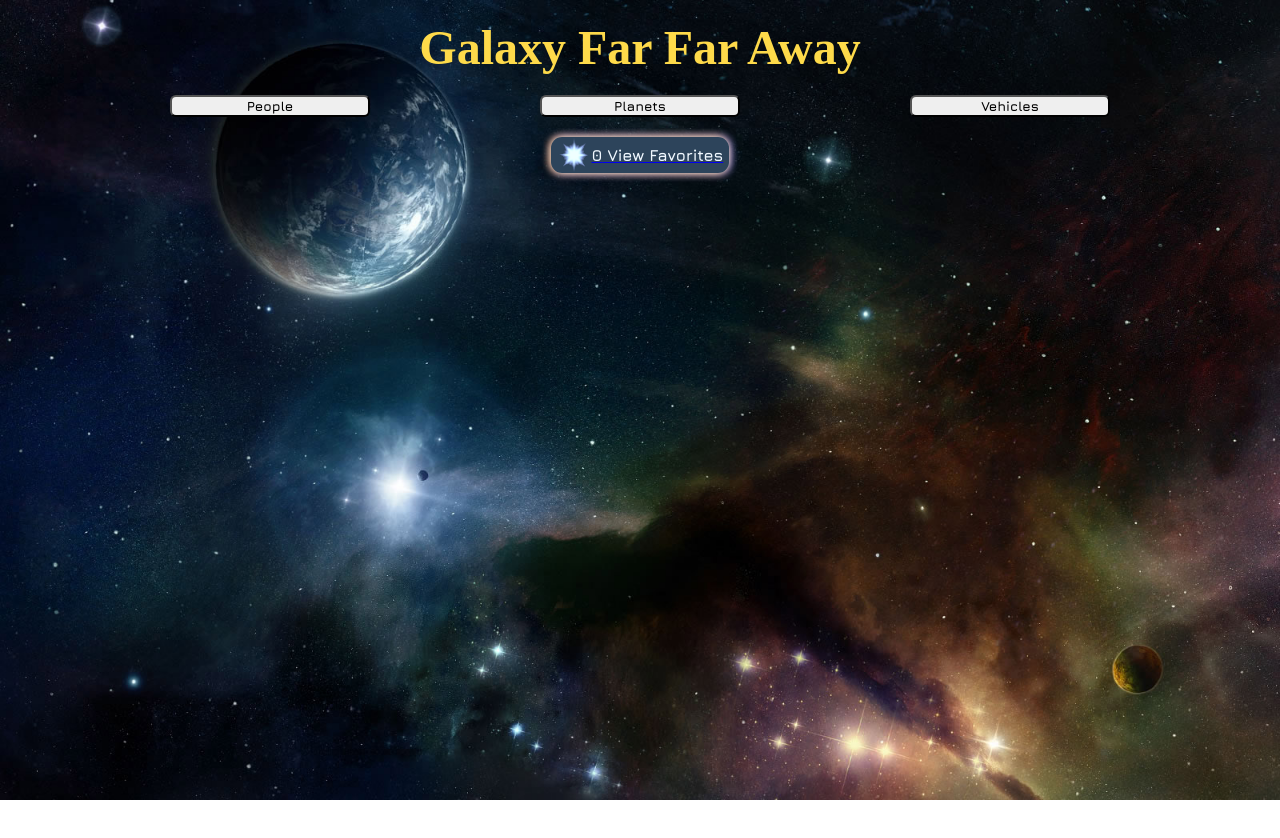
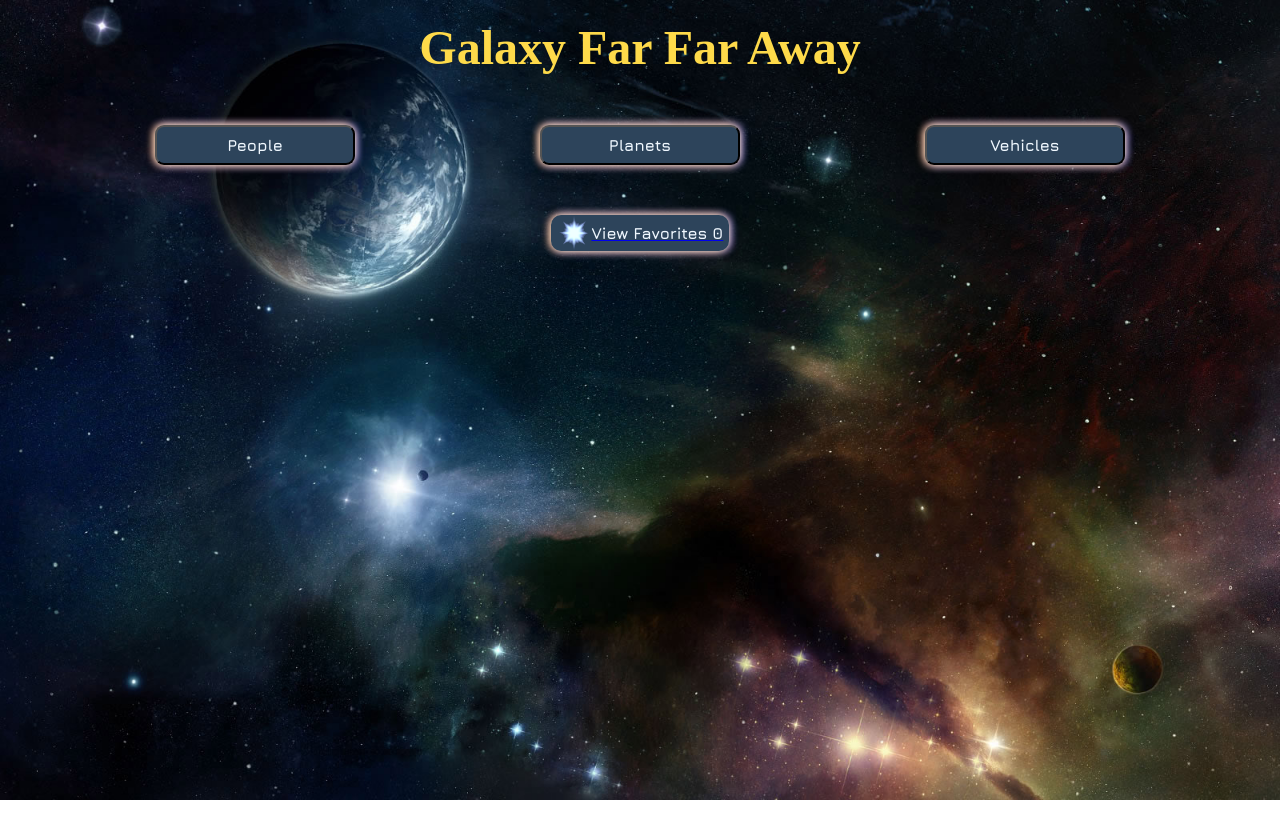
Before and after one commit to SamanthaLFreeman/GalaxyFarFarAway, a React (Create React App) app: page / in a window 1280 px wide. Shown: the top 838 px of the page. Built offline with nearby package versions, Linux system fonts and the light colour scheme; no server answers; a web font is replaced by a local one.

Commit message:
Add style and hover style to people, planets and vehicles buttons

```diff
--- a/src/components/App/App.js
+++ b/src/components/App/App.js
@@ -73,6 +73,7 @@ class App extends Component {
   }
 
   checkAvail = () => {
+    console.log(this.state.btnClicked)
     return this.setState({btnClicked: true});
   }
 
--- a/src/components/Categories/Categories.js
+++ b/src/components/Categories/Categories.js
@@ -2,7 +2,10 @@ import React from 'react';
 import { NavLink } from 'react-router-dom';
 import './Categories.scss';
 
+
+
 const Categories = ({checkAvail}) => {
+  console.log(checkAvail);
   return (
     <section className='categories'>
       <NavLink to='/people'><button className='people category' onClick={checkAvail}>People</button></NavLink>
--- a/src/components/Categories/Categories.scss
+++ b/src/components/Categories/Categories.scss
@@ -6,12 +6,24 @@ button {
 }
 
 .categories {
-  display: inline-flex;
-  justify-content: space-evenly;
-  width: 100vw;
+    display: inline-flex;
+    justify-content: space-evenly;
+    width: 100vw;
 }
 
 .category {
-  border-radius: 6px 6px;
-  width: 200px;
+    font-size: 1em;
+    height: 40px;
+    margin: 30px;
+    color: aliceblue;
+    background-color: #2d445b;
+    box-shadow: 0 0 8px #fff, -1px 0 8px rgb(255, 140, 0),
+    1px 0 8px rgb(0, 30, 255);
+    border-radius: 9px 9px;
+    width: 200px;
 }
+
+.category:hover {
+    box-shadow: 0 0 9px #fff, -1.5px 0 10px hsl(134, 100%, 50%),
+    1.5px 0 10px hsl(134, 100%, 50%);
+}
--- a/src/components/FavR2D2/FavR2D2.js
+++ b/src/components/FavR2D2/FavR2D2.js
@@ -8,7 +8,7 @@ const FavR2D2 = ({numOfFavs, checkAvail}) => {
   return (
     <section className='fav-R2D2'>
       <NavLink to='/favorites'>
-        <button className='favorites-btn' onClick={checkAvail}><img src={starImage} alt='' className='star-img'></img>{numOfFavs} View Favorites</button>
+        <button className='favorites-btn' onClick={checkAvail}><img src={starImage} alt='' className='star-img'></img>View Favorites {numOfFavs}</button>
       </NavLink>
     </section>
 
--- a/src/components/FavR2D2/FavR2D2.scss
+++ b/src/components/FavR2D2/FavR2D2.scss
@@ -12,7 +12,7 @@
   align-items: center;
   justify-content: center;
   background-color: #2d445b;
-  border-radius: 11px 11px;
+  border-radius: 10px 10px;
   border: hidden;
   font-size: 1em;
   height: 36px;
@@ -27,6 +27,6 @@
 }
 
 .favorites-btn:hover {
-  box-shadow: 0 0 15px #fff, -3px 0 18px hsl(134, 100%, 50%),
-    3px 0 18px hsl(134, 100%, 50%);
+    box-shadow: 0 0 9px #fff, -1.5px 0 10px hsl(134, 100%, 50%),
+    1.5px 0 10px hsl(134, 100%, 50%);
 }
```
